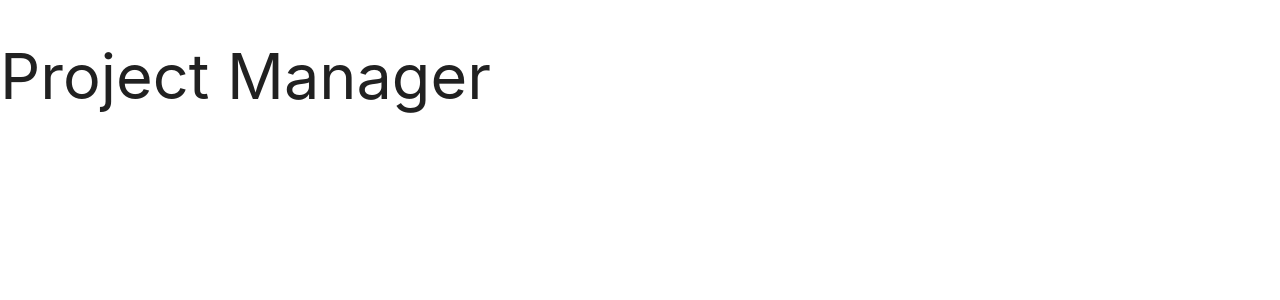
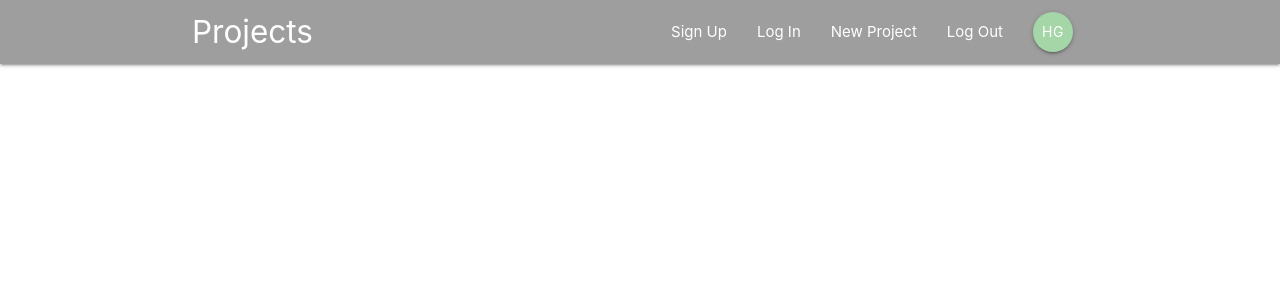
Before and after one commit to hitesh-92/project-manager, a React (Create React App) app: page / in a window 1280 px wide. Shown: the top 300 px of the page. Built offline with nearby package versions, Linux system fonts and the light colour scheme.

Commit message:
added navbar els

```diff
--- a/src/App.js
+++ b/src/App.js
@@ -1,5 +1,7 @@
 import React, { Component } from 'react';
 import {BrowserRouter} from 'react-router-dom'
+
+import Navbar from './components/layout/Navbar';
 
 class App extends Component {
   render() {
@@ -7,7 +9,7 @@
 
       <BrowserRouter>
         <div className="App">
-          <h1>Project Manager</h1>
+          <Navbar />
         </div>
       </BrowserRouter>
 
--- a/src/components/layout/Navbar.js
+++ b/src/components/layout/Navbar.js
@@ -0,0 +1,18 @@
+import React from 'react'
+import {Link} from 'react-router-dom'
+import SingedInLinks from './SignedInLinks'
+import SignedOutLinks from './SignedOutLinks'
+
+const Navbar = () => {
+    return(
+        <nav className="nav-wrapper grey darkken-1">
+            <div className="container">
+                <Link to="/" className="brand-logo">Projects</Link>
+                <SingedInLinks />
+                <SignedOutLinks />
+            </div>
+        </nav>
+    )
+}
+
+export default Navbar
--- a/src/components/layout/SignedInLinks.js
+++ b/src/components/layout/SignedInLinks.js
@@ -0,0 +1,16 @@
+import React from 'react'
+
+import {Link, NavLink} from 'react-router-dom'
+
+const SignedInLinks = () => {
+    return(
+        <ul className="right">
+            <li><NavLink to='/'>New Project</NavLink></li>
+            <li><NavLink to='/'>Log Out</NavLink></li>
+            <li><NavLink to='/' className="btn btn-floating green lighten-3">HG</NavLink></li>
+
+        </ul>
+    )
+}
+
+export default SignedInLinks
--- a/src/components/layout/SignedOutLinks.js
+++ b/src/components/layout/SignedOutLinks.js
@@ -0,0 +1,14 @@
+import React from 'react'
+
+import {Link, NavLink} from 'react-router-dom'
+
+const SignedOutLinks = () => {
+    return(
+        <ul className="right">
+            <li><NavLink to='/'>Sign Up</NavLink></li>
+            <li><NavLink to='/'>Log In</NavLink></li>
+        </ul>
+    )
+}
+
+export default SignedOutLinks
```
